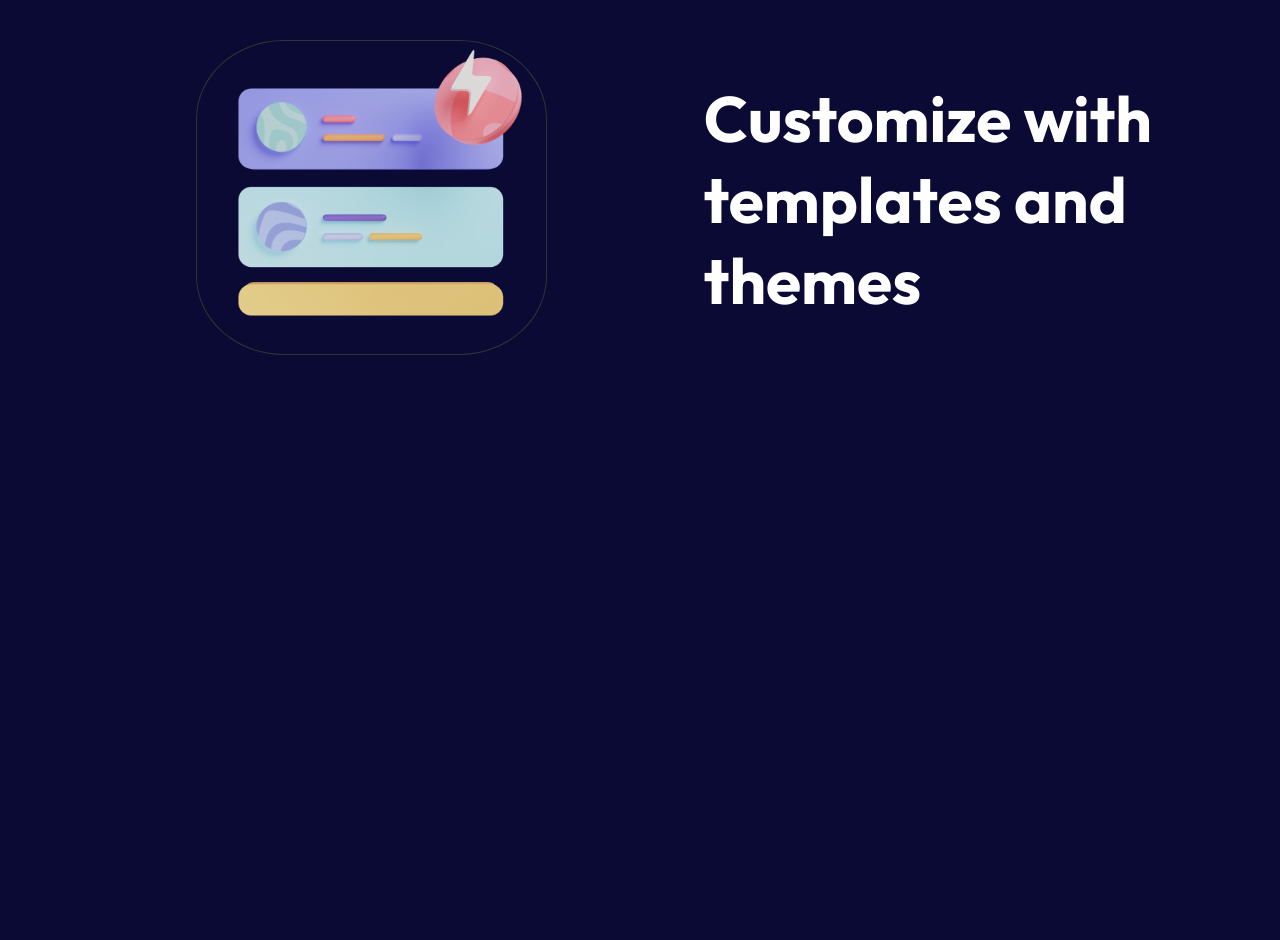
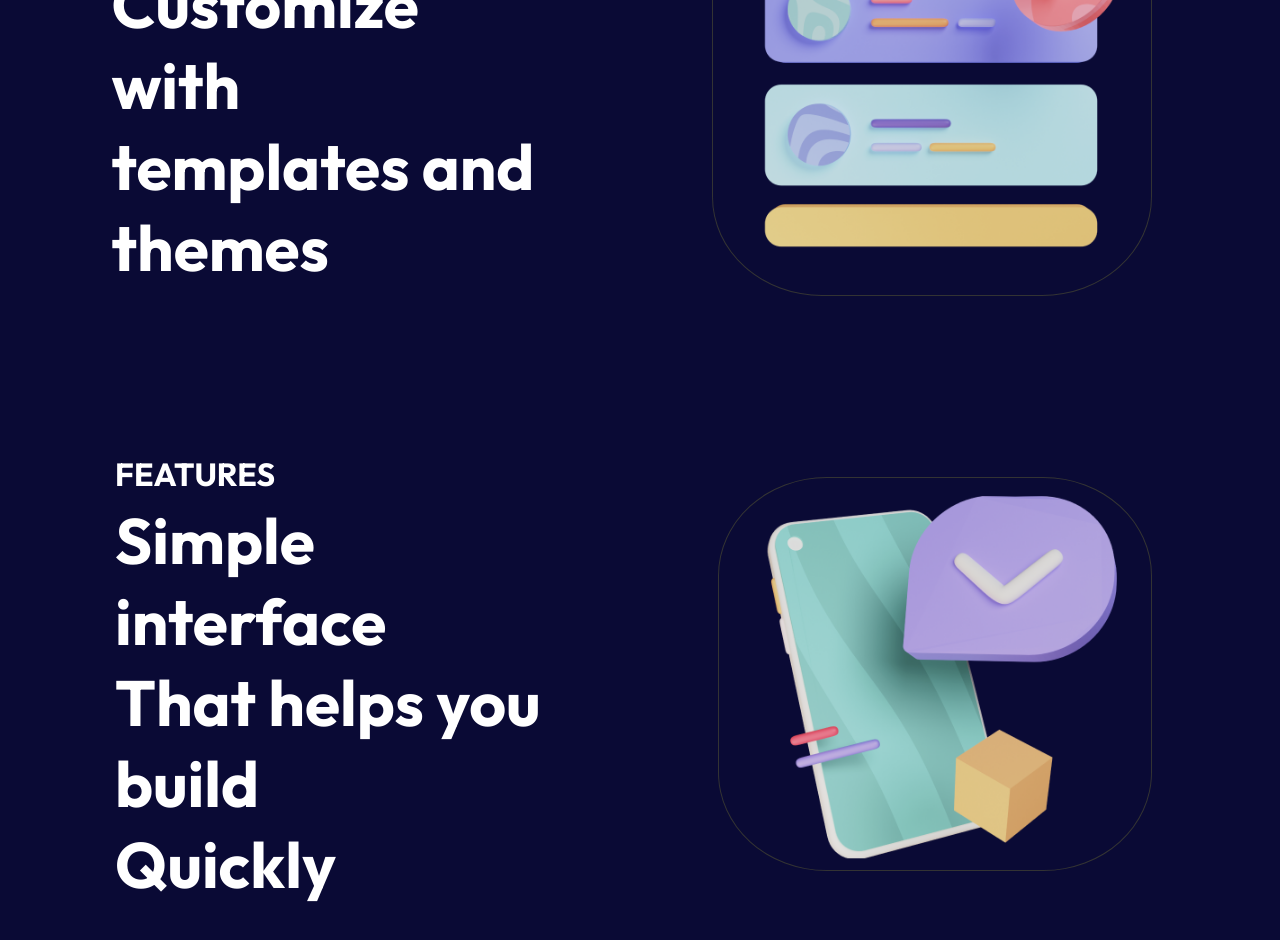
Before and after one commit to VGandhi27/Resume-Building, a React (Create React App) app: page / in a window 1280 px wide. Shown: the part 1000-1940 px from the top of the page. Before the commit the page ends 1535 px from the top, so only its background shows below. Built offline with nearby package versions, Linux system fonts and the light colour scheme; a web font is replaced by a local one.

Commit message:
feature update2

```diff
--- a/src/components/HeroImg3.js
+++ b/src/components/HeroImg3.js
@@ -1,4 +1,4 @@
-import "./HeroImg3Style.css";
+import "./HeroImg4Style.css";
 import React from "react";
 
 import slice1 from "../assets/Other 18.png"
@@ -9,7 +9,13 @@ const HeroImg2 = () => {
     {/* <h1>Features</h1> */}
     <div className="brief">
 
-      <div className="left3">
+      <div className="left4">
+        <h3>FEATURES</h3>
+      <h1>Customize with </h1>
+        <h1> templates and  </h1>
+        <h1>themes</h1>
+      </div>
+      <div className="right4">
       <div className="img-container">
           <div className="img-stack top">
             <img
@@ -21,14 +27,8 @@ const HeroImg2 = () => {
           </div>
         </div>
       </div>
-      <div className="right3">
-        <h1>Customize with </h1>
-        <h1> templates and  </h1>
-        <h1>themes</h1>
+    </div>
 
-
-      </div>
-    </div>
     </>
   );
 };
--- a/src/components/HeroImg3Style.css
+++ b/src/components/HeroImg3Style.css
@@ -1,31 +1,28 @@
-.brief{
+/* .brief{
     width:90%;
-    margin: 2rem 0;
+    margin: 0%;
+    padding: 0%;
+    top: 0%;
     display: flex;
-    align-items: center;
-    justify-content: center;
+    align-items: left;
     flex-wrap: wrap;
     height: 100%;
 
-    /* background-color: rgb(10, 139, 64); */
+}   */
+
+.brief .left3{
+    text-align: left;
+    padding-left: 0rem;
+    margin: 0.5rem;
+    max-width: 700px;
+}
+.brief .right3{
+    max-width: 450px;
+    text-align: center;
+    align-items: center;
 
 }
 
-.brief .left3{
-    text-align: left;
-    margin: auto;
-    padding: 5rem;
-    max-width: 550px;
-}
-.brief .right3{
-    max-width: 600px;
-
-}
-.brief .right3 p{
-    font-size: 1.6rem;
-    margin: 0.8rem 0;
-    color: #FFFFFF;
-}
 .brief .right3 ul li{
    margin:5rem 0;
    text-align: left;
@@ -36,16 +33,12 @@
 
 .brief .right3 h1{
 
-    font-size: 4rem;
+    font-size: 3rem;
 }
 .brief .right3 h3{
     font-size: 2rem;
     padding: 6px 0;
     color: #fff;
-}
-button span{
-    color: #fff;
-    font-size: 1.8rem;
 }
 
 .brief button{
@@ -53,28 +46,8 @@ button span{
     margin-top: 2rem;
     margin-bottom: 2rem;
 }
-/* .brief .left3 .btn{
-    display: flex;
-    justify-content: space-between;
-    padding: 0.5rem 0;
-}
 
-.brief .left3 .btn .btn-light{
-    padding: 0.5rem 1rem;
-} */
-button .toeng {
-    display: none;
-  }
-
-  button:hover .translate {
-    display: none;
-  }
-
-  button:hover .toeng {
-    display: inline;
-  }
-
-  .left3-img{
+  /* .left3-img{
     padding-top: 1rem;
   border-radius:"25px";
   text-align: center;
@@ -86,10 +59,9 @@ button .toeng {
     display: grid;
     grid-template-columns: 1fr;
     position: relative;
-    align-items: center;
-    text-align: center;
+    align-items: left;
 
-}
+} */
 
 .right3 h2{
     color: #fff;
@@ -98,39 +70,27 @@ button .toeng {
 }
  .top img{
 
-    margin: 4rem 10%;
+    margin: 2rem 10%;
     border: 1px solid #333;
     border-radius:25%;
-    text-align: center;
-    align-items: center;
-    max-width: 90%;
-    height: 90%;
+
+    align-items: left;
+    max-width: 80%;
+    height: 80%;
 
 }
 
 
-/* .right3 .top{
-    grid-column:1/span 8 ;
-    grid-row: 1;
-    padding-top: 20%;
-    z-index: 6;
-} */
-
-.left3 .bottom{
-    grid-column:4/ -1 ;
-    grid-row: 1;
-    z-index: 5;
-}
 @media screen and (max-width:740px){
     /* .img-stack{
         display: none;
 
     } */
-    .brief .left3 p{
+    .brief .right3 p{
         font-size: 1.2rem;
 
     }
-    .brief .left3 h1{
+    .brief .right3 h1{
         font-size: 3rem;
     }
 
--- a/src/components/HeroImg4.js
+++ b/src/components/HeroImg4.js
@@ -1,4 +1,4 @@
-import "./HeroImg2Style.css";
+import "./HeroImg4Style.css";
 import React from "react";
 
 import slice2 from "../assets/Other 17.png"
@@ -6,14 +6,14 @@ import slice2 from "../assets/Other 17.png"
 const HeroImg4 = () => {
   return (
     <div className="brief">
-      <div className="left">
+      <div className="left4">
         <h3>FEATURES</h3>
         <h1>Simple interface </h1>
         <h1>That helps you build  </h1>
         <h1>Quickly</h1>
 
       </div>
-      <div className="right">
+      <div className="right4">
       <div className="img-container">
           <div className="img-stack top">
             <img
--- /dev/null
+++ b/src/components/HeroImg4Style.css
@@ -0,0 +1,128 @@
+.brief{
+    width:90%;
+    margin: 0%;
+    padding: 0%;
+    display: flex;
+    align-items: center;
+    justify-content: center;
+    flex-wrap: wrap;
+    height: 100%;
+
+    /* background-color: rgb(10, 139, 64); */
+
+}
+
+.brief .left4{
+    text-align: left;
+    margin: auto;
+    padding: 5rem;
+    max-width: 600px;
+}
+.brief .right4{
+    max-width: 550px;
+
+}
+.brief .right4 p{
+    font-size: 1.6rem;
+    margin: 0.8rem 0;
+    color: #FFFFFF;
+}
+.brief .right4 ul li{
+   margin:5rem 0;
+   text-align: left;
+   font-size: large;
+   list-style: disc;
+   color: pink;
+}
+
+.brief .left4 h1{
+
+    font-size: 4rem;
+}
+.brief .left4 h3{
+    font-size: 2rem;
+    padding: 6px 0;
+    color: #fff;
+}
+button span{
+    color: #fff;
+    font-size: 1.8rem;
+}
+
+
+.brief .left4 .btn .btn-light{
+    padding: 0.5rem 1rem;
+} */
+button .toeng {
+    display: none;
+  }
+
+  button:hover .translate {
+    display: none;
+  }
+
+  button:hover .toeng {
+    display: inline;
+  }
+
+  .left4-img{
+    padding-top: 1rem;
+  border-radius:"25px";
+  text-align: center;
+
+
+}
+
+.left4 .img-container{
+    display: grid;
+    grid-template-columns: 1fr;
+    position: relative;
+    align-items: center;
+    text-align: center;
+
+}
+
+.right4 h2{
+    color: #fff;
+    text-align: center;
+
+}
+ .top img{
+
+    margin: 4rem 10%;
+    border: 1px solid #333;
+    border-radius:25%;
+    text-align: center;
+    align-items: center;
+    max-width: 90%;
+    height: 90%;
+
+}
+
+
+/* .right4 .top{
+    grid-column:1/span 8 ;
+    grid-row: 1;
+    padding-top: 20%;
+    z-index: 6;
+} */
+
+.left4 .bottom{
+    grid-column:4/ -1 ;
+    grid-row: 1;
+    z-index: 5;
+}
+@media screen and (max-width:740px){
+    /* .img-stack{
+        display: none;
+
+    } */
+    .brief .left4 p{
+        font-size: 1.2rem;
+
+    }
+    .brief .left4 h1{
+        font-size: 3rem;
+    }
+
+}
--- a/src/routes/Home.js
+++ b/src/routes/Home.js
@@ -2,7 +2,7 @@ import React from 'react'
 import Navbar from '../components/Navbar'
 import HeroImg2 from '../components/HeroImg2'
 import HeroImg3 from '../components/HeroImg3'
-// import HeroImg4 from '../components/HeroImg4'
+import HeroImg4 from '../components/HeroImg4'
 import Features from '../components/Features'
 // import Testimonial from '../components/Testimonial'
 
@@ -13,7 +13,7 @@ const Home = () => {
        <HeroImg2/>
        <Features/>
        <HeroImg3/>
-       {/* <HeroImg4/> */}
+       <HeroImg4/>
        {/* <Testimonial/> */}
     </div>
   )
```
